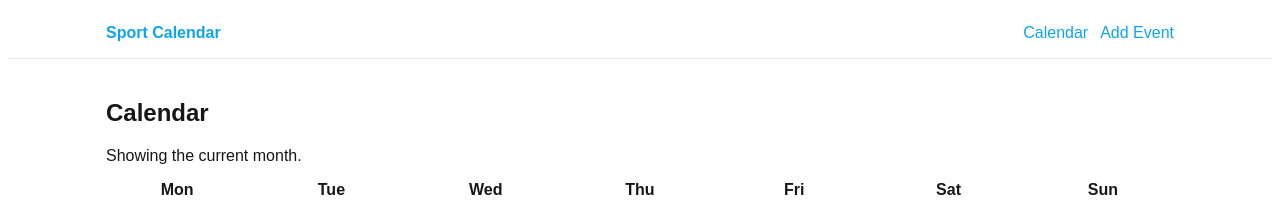
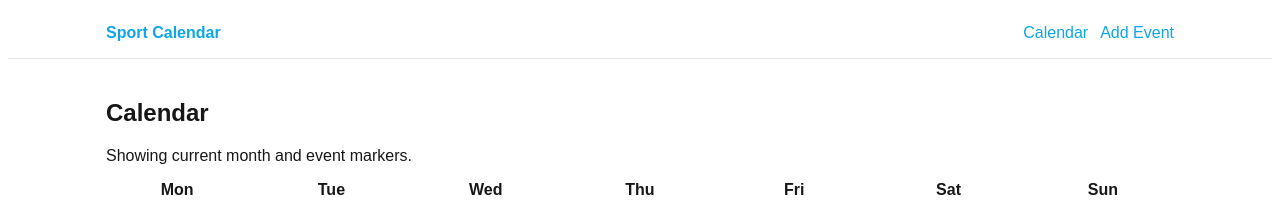
Before and after one commit to denis-1989/sportradar-coding-academy-2026, a Next.js app: page / in a window 1280 px wide. Shown: the top 205 px of the page. Built offline with nearby package versions, Linux system fonts and the light colour scheme.

Commit message:
Add: display assignment events on calendar via dayIndex

```diff
--- a/app/page.js
+++ b/app/page.js
@@ -1,15 +1,17 @@
 import Calendar from './components/Calendar';
 import { getTodayYearMonth } from './lib/calendar';
+import { buildDayIndex, events } from './lib/events';
 
 export default function Page() {
   const { year, month } = getTodayYearMonth();
+  const dayIndex = buildDayIndex(events, year, month);
 
   return (
     <section>
       <h1 className="mt-2">Calendar</h1>
-      <p className="mt-2">Showing the current month.</p>
+      <p className="mt-2">Showing current month and event markers.</p>
       <div className="mt-4">
-        <Calendar year={year} month={month} />
+        <Calendar year={year} month={month} dayIndex={dayIndex} />
       </div>
     </section>
   );
```
